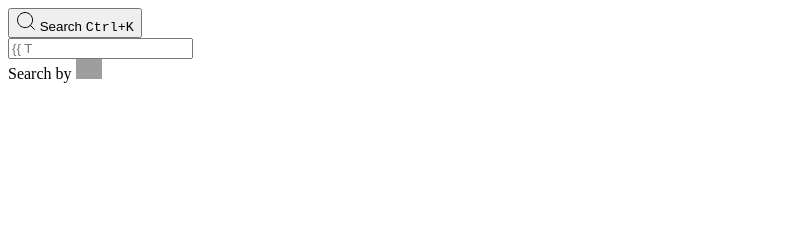
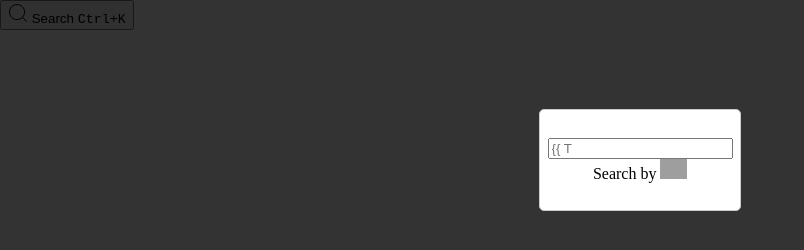
Before and after one commit to svennif/new-clerk-help, a plain HTML site: page index.html in a window 1280 px wide. Both pictures are taken after a click on the button "search". Shown: the whole page, without its empty margins (0-804 px from the left). Drawn offline with Linux system fonts and the light colour scheme; grey boxes are pictures that could not be loaded.

Commit message:
super important changes

```diff
--- a/index.html
+++ b/index.html
@@ -5,17 +5,60 @@
         <meta name="viewport" content="width=device-width, initial-scale=1.0" />
         <title>Test</title>
         <style>
-            .modal-wrapper {
+            body,
+            html {
+                margin: 0;
+                padding: 0;
+            }
+
+            .modal-background {
                 display: none;
             }
 
-            .modal-wrapper.active {
+            .modal-background.active {
                 display: block;
+            }
+
+            .modal-background {
+                height: 100vh;
+                width: 100vw;
+                top: 0;
+                left: 0;
+                background-color: rgba(0, 0, 0, 0.6);
+                z-index: 2000;
+                position: fixed;
+            }
+
+            .blocker {
+                position: fixed;
+                top: 0;
+                left: 0;
+                bottom: 0;
+                right: 0;
+                content: " ";
+                background: rgba(0, 0, 0, 0.5);
+            }
+
+            .modal-wrapper {
+                border: 1px solid #ccc;
+                border-radius: 5px;
+                width: 200px;
+                height: 100px;
+                display: flex;
+                flex-direction: column;
+                align-items: center;
+                justify-content: center;
+                background: #fff;
+
+                position: fixed;
+                top: 20vh;
+                left: 50vw;
+                transform: translate(-50%, -50%);
             }
         </style>
     </head>
     <body>
-        <button type="button" aria-label="search" onclick="openModal()">
+        <button type="button" aria-label="search" onclick="toggleModal()">
             <span>
                 <div class="td-search__icon"></div>
                 <svg width="20" height="20" class="DocSearch-Search-Icon" viewBox="0 0 20 20"><path d="M14.386 14.386l4.0877 4.0877-4.0877-4.0877c-2.9418 2.9419-7.7115 2.9419-10.6533 0-2.9419-2.9418-2.9419-7.7115 0-10.6533 2.9418-2.9419 7.7115-2.9419 10.6533 0 2.9419 2.9418 2.9419 7.7115 0 10.6533z" stroke="currentColor" fill="none" fill-rule="evenodd" stroke-linecap="round" stroke-linejoin="round"></path></svg>
@@ -24,6 +67,8 @@
             <span id="search-button-keys"></span>
         </button>
 
+        <div class="modal-background">
+            <div class="blocker" onclick="hideModal()"></div>
             <div class="modal-wrapper">
                 <div class="modal-body">
                     <div class="td-search form-inline">
@@ -34,18 +79,24 @@
                         <span class="clerk" data-template="@knowledge-live-search" data-instant-search="#clerk-search-input" data-instant-search-suggestions="0" data-instant-search-categories="0" data-instant-search-pages="20" data-instant-search-positioning="center" />
                     </div>
                 </div>
-            <div class="modal-footer">Search by <img src="https://global-uploads.webflow.com/63357df7224a8a49353f3636/63381c44a918c228b61fd12e_Logo.svg" alt="Clerk.io logo" height="20px"><!-- Clerk logo --></div>
+                <div class="modal-footer">
+                    Search by
+                    <img src="https://global-uploads.webflow.com/63357df7224a8a49353f3636/63381c44a918c228b61fd12e_Logo.svg" alt="Clerk.io logo" height="20px" />
+                    <!-- Clerk logo -->
+                </div>
+            </div>
         </div>
 
         <script type="text/javascript">
             const modalWrapper = document.querySelector(".modal-wrapper");
+            const modalBackground = document.querySelector(".modal-background");
 
             document.addEventListener("keydown", function (event) {
                 const isMac = /(Mac|iPhone|iPod|iPad)/i.test(navigator.platform);
 
                 if ((isMac && event.metaKey && event.code === "KeyK") || (!isMac && event.ctrlKey && event.code === "KeyK")) {
                     event.preventDefault();
-                    openModal();
+                    toggleModal();
                 }
             });
 
@@ -63,11 +114,18 @@
                 // Append the <kbd> element after the input field
                 inputField.parentNode.insertBefore(kbdElement, inputField.nextSibling);
 
-                inputField.addEventListener("focus", openModal);
-                inputField.addEventListener("click", openModal);
+                inputField.addEventListener("focus", toggleModal);
+                inputField.addEventListener("click", toggleModal);
             });
-            function openModal() {
-                modalWrapper.classList.add("active");
+
+            function toggleModal() {
+                modalWrapper.classList.toggle("active");
+                modalBackground.classList.toggle("active");
+            }
+
+            function hideModal() {
+                modalBackground.classList.toggle("active");
+                modalWrapper.classList.toggle("active");
             }
         </script>
     </body>
```
Lines whose indentation alone changed are shown as unchanged.
